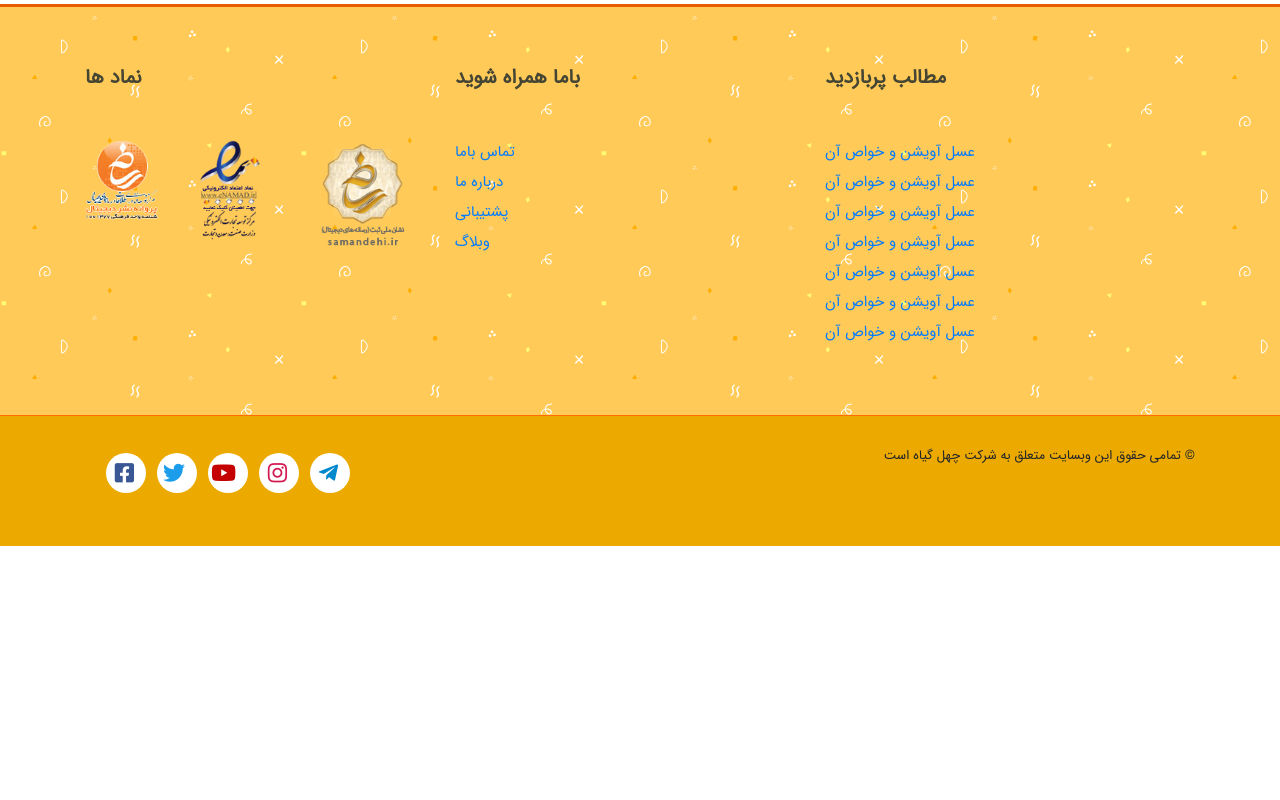
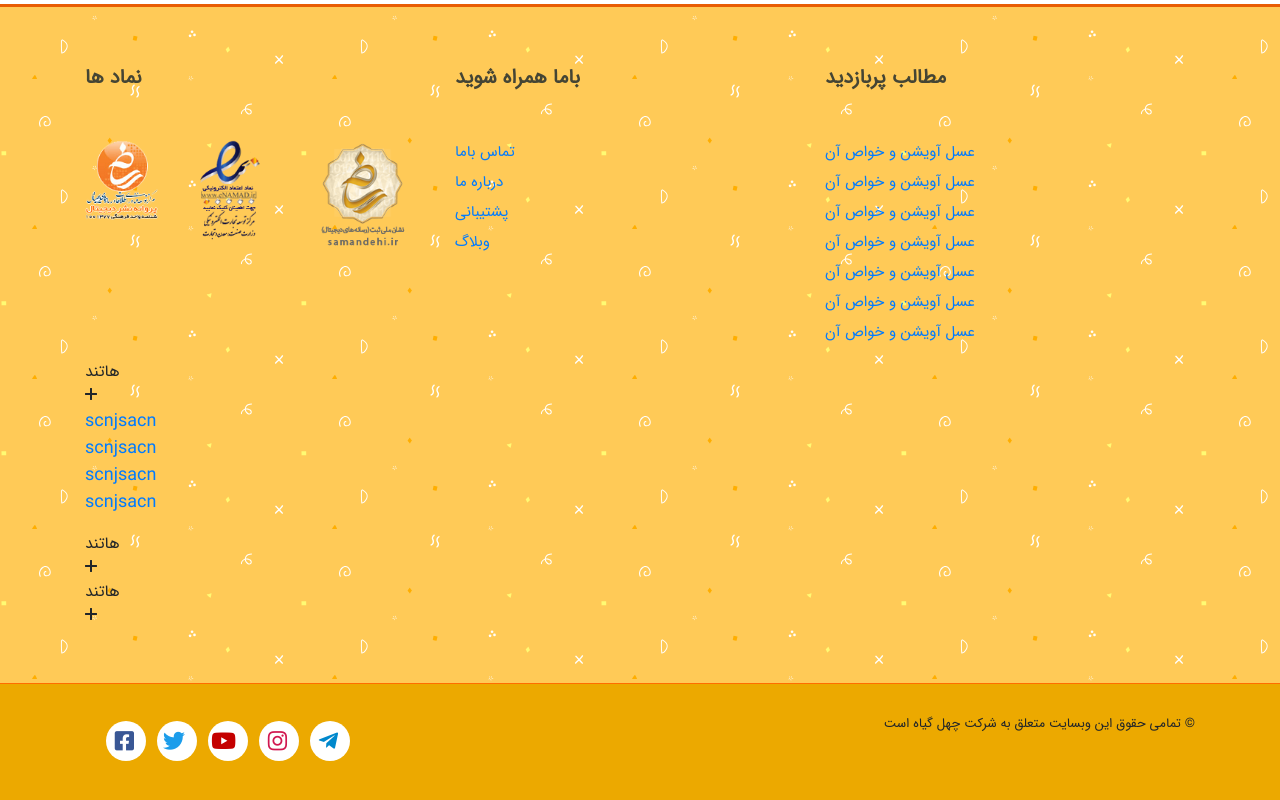
Before and after one commit to miladmohammadi82/afraalian-vue-cli, a Vue app: page / in a window 1280 px wide. Shown: the part 4086-4886 px from the top of the page. Before the commit the page ends 4632 px from the top, so only its background shows below. Built offline with nearby package versions, Linux system fonts and the light colour scheme.

Commit message:
commit 1

```diff
--- a/src/components/footer.vue
+++ b/src/components/footer.vue
@@ -104,6 +104,41 @@
                 </section>
             </div>
 
+
+            <!-- Start footer for mobile -->
+
+
+            <section class="footer-drop-down">
+                <div class="menu-doropdon">
+                    <div class="title-drop-name">هاتند</div>
+                    <i class="far fa-plus"></i>
+                </div>
+                <div class="dropdown-footer" >
+                    <ul class="pr-3">
+                        <li><a href="#">scnjsacn</a></li>
+                        <li><a href="#">scnjsacn</a></li>
+                        <li><a href="#">scnjsacn</a></li>
+                        <li><a href="#">scnjsacn</a></li>
+                    </ul>
+                </div>
+
+
+                <div class="menu-doropdon">
+                    <div class="title-drop-name">هاتند</div>
+                    <i class="far fa-plus"></i>
+                </div>
+                <div class="menu-doropdon">
+                    <div class="title-drop-name">هاتند</div>
+                    <i class="far fa-plus"></i>
+                </div>
+
+
+
+            </section>
+
+
+            <!-- END footer for mobile -->
+
         </div>
     </div>
     <div class="copy-right-footer">
@@ -127,6 +162,8 @@
         </div>
     </div>
     <!-- End Footer -->
+
+
 </template>
 
 <script>
```
Also changed, not shown: src/css/app.css.
